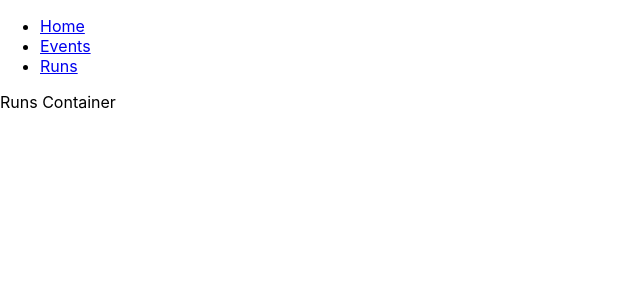
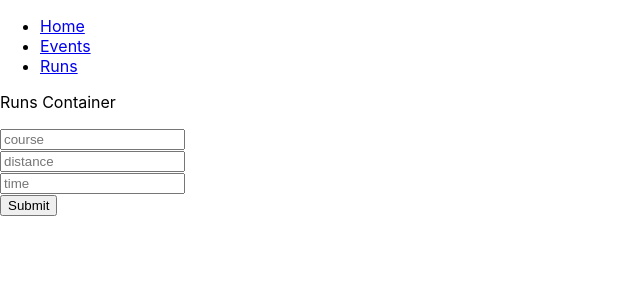
Before and after one commit to buraizu/emerald_city_runs, a React (Create React App) app in the folder client/: page /runs in a window 1280 px wide. Shown: the top 300 px of the page, without its empty margins (0-640 px from the left). Built offline with nearby package versions, Linux system fonts and the light colour scheme; no server answers.

Commit message:
Add RunI nput to RunsContainer

```diff
--- a/client/src/runs/RunInput.js
+++ b/client/src/runs/RunInput.js
@@ -50,3 +50,5 @@ class RunInput extends Component {
   }
 
 }
+
+export default RunInput;
--- a/client/src/runs/RunsContainer.js
+++ b/client/src/runs/RunsContainer.js
@@ -1,10 +1,15 @@
 import React, { Component } from 'react';
+
+import RunInput from './RunInput';
 
  class RunsContainer extends Component {
 
    render() {
      return (
-       <div>Runs Container</div>
+       <div>
+        <p>Runs Container</p>
+        <RunInput />
+       </div>
      )
    }
 
```
